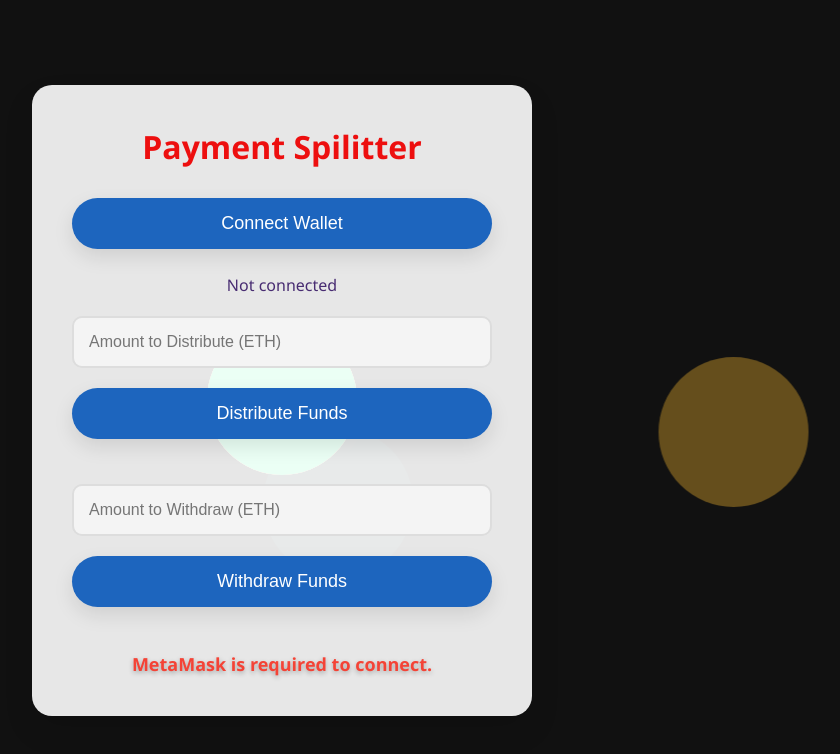
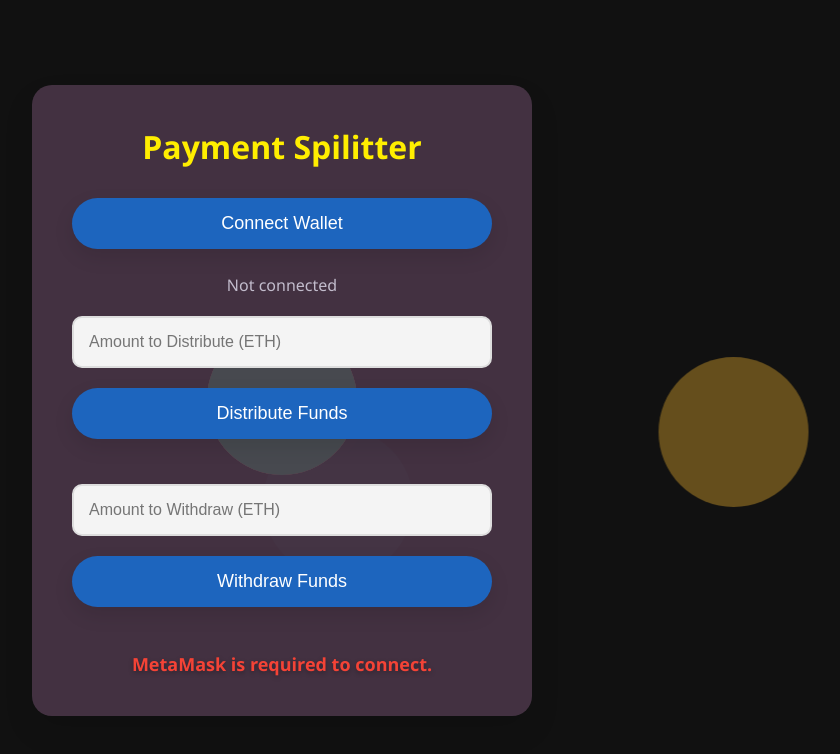
Before and after one commit to mananmeratwal6/Payment-Spilitter, a plain HTML site: page Payment/index.html in a window 1280 px wide. Shown: the whole page, without its empty margins (358-1198 px from the left). Drawn offline with Linux system fonts and the light colour scheme.

Commit message:
Update style.css

```diff
--- a/Payment/style.css
+++ b/Payment/style.css
@@ -150,7 +150,7 @@ body {
 
 /* Body Styling */
 .container {
-    background-color: rgba(255, 255, 255, 0.9);
+    background-color: rgba(74, 54, 71, 0.9);
     border-radius: 20px;
     box-shadow: 0 15px 30px rgba(0, 0, 0, 0.1);
     padding: 40px;
@@ -165,7 +165,7 @@ body {
 h1 {
     text-align: center;
     font-size: 32px;
-    color: #ed0f0f;
+    color: #ffee00;
     margin-bottom: 30px;
     animation: fadeInUp 1.5s ease-out;
 }
@@ -200,7 +200,7 @@ button:hover, .withdraw-btn:hover {
 /* Wallet Address Styling */
 #wallet-address {
     font-size: 16px;
-    color: #482c72;
+    color: #c2bccc;
     text-align: center;
     animation: fadeInUp 2s ease-out forwards;
     opacity: 0;
@@ -235,7 +235,7 @@ input:focus {
 }
 
 #status.success {
-    color: #4CAF50;
+    color: #000000;
     text-shadow: 0 2px 5px rgba(0, 0, 0, 0.3);
 }
 
@@ -252,7 +252,7 @@ ul {
 
 li {
     font-size: 16px;
-    color: #333;
+    color: #38c50d;
     padding: 10px;
     border-bottom: 1px solid #ddd;
     opacity: 0;
```
